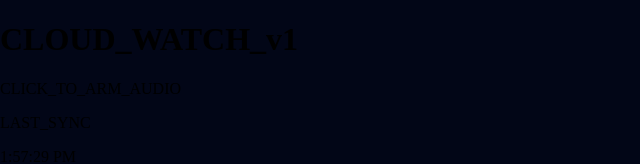
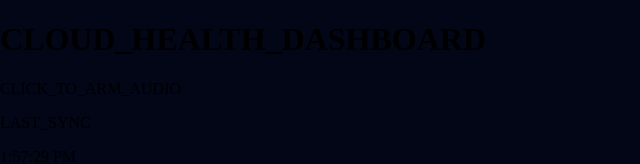
Before and after one commit to riths-ai-coder/cloud-dashboard, a Next.js app: page / in a window 1280 px wide. Shown: the top 164 px of the page, without its empty margins (0-640 px from the left). Built offline with nearby package versions, Linux system fonts and the light colour scheme.

Commit message:
Update title from CLOUD_WATCH_v1 to CLOUD_HEALTH_DASHBOARD

```diff
--- a/app/page.js
+++ b/app/page.js
@@ -110,7 +110,7 @@
 
         <div className="flex justify-between items-center bg-slate-900 border border-slate-800 p-6 rounded-lg shadow-xl">
           <div>
-            <h1 className="text-blue-400 font-bold text-xl">CLOUD_WATCH_v1</h1>
+            <h1 className="text-blue-400 font-bold text-xl">CLOUD_HEALTH_DASHBOARD</h1>
             <p className={`text-[10px] font-bold ${audioEnabled ? 'text-green-500' : 'text-red-500 animate-pulse'}`}>
               {audioEnabled ? "SYSTEM_ARMED" : "CLICK_TO_ARM_AUDIO"}
             </p>
```
